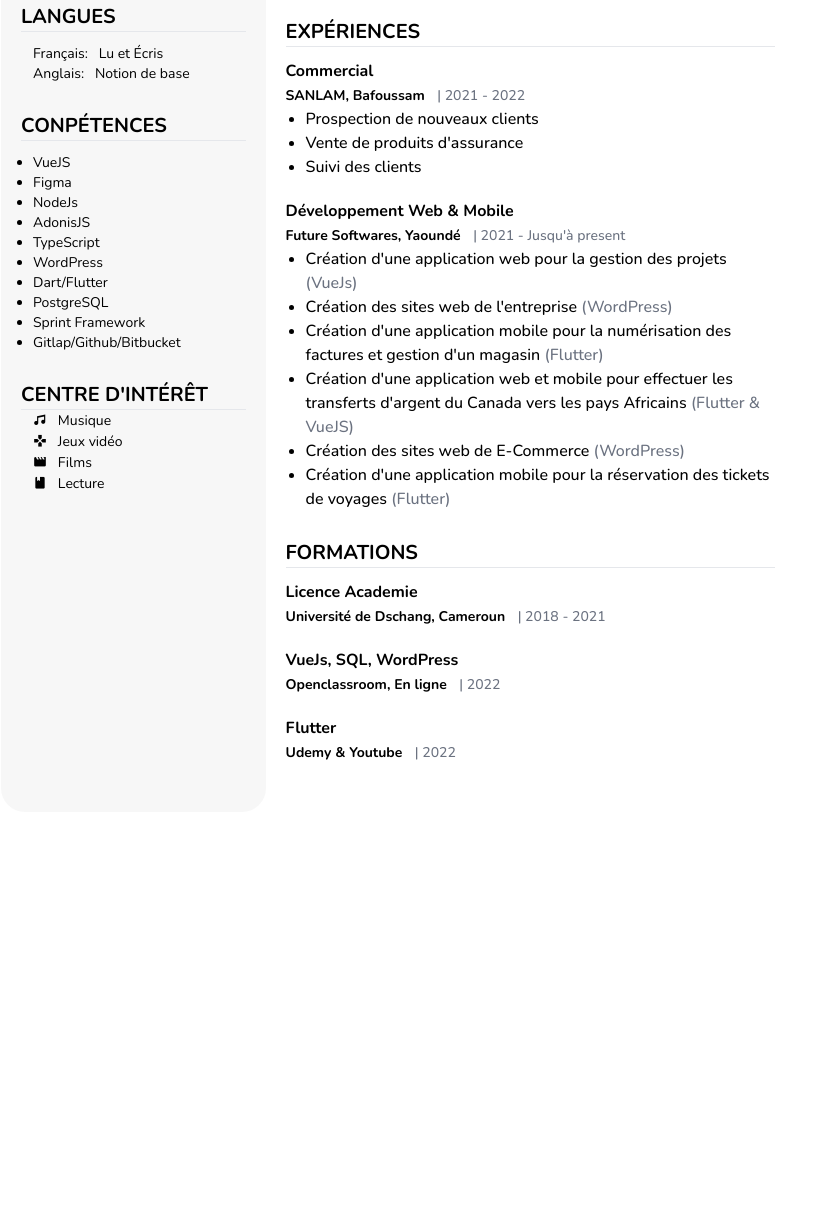
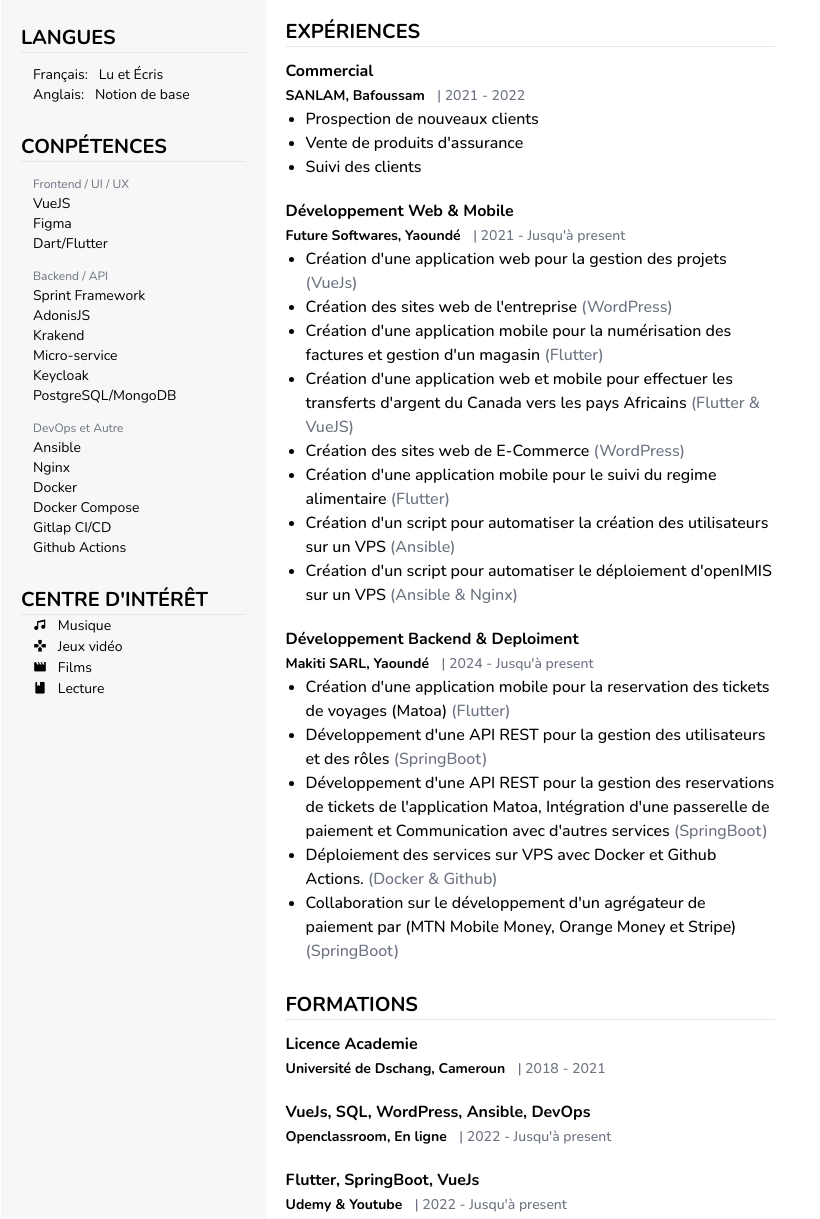
Before and after one commit to CyrilleSaga/curriculum, a website: page src/index.html in a window 1280 px wide. Shown: the part 320-1539 px from the top of the page, without its empty margins (0-820 px from the left). Before the commit the page ends 1132 px from the top, so only its background shows below. Drawn offline with nearby package versions, Linux system fonts and the light colour scheme.

Commit message:
Update .gitignore and enhance index.html and output.css with new content and styles

```diff
--- a/src/index.html
+++ b/src/index.html
@@ -40,6 +40,10 @@
               <span>+237 6 54 49 19 41</span>
             </div>
             <div class="text-sm ml-3">
+              <span class="mdi mdi-phone"></span> &nbsp;
+              <span>+237 6 89 57 09 81</span>
+            </div>
+            <div class="text-sm ml-3">
               <span class="mdi mdi-email"></span> &nbsp;
               <span>
                 <a href="mailto:cyrilletoumi8@gmail.com">
@@ -80,17 +84,27 @@
             <h2 class="text-xl font-extrabold uppercase">CONPÉTENCES</h2>
             <hr>
             <div class="text-sm ml-3 mt-3">
-              <ul class="list-disc">
+              <ul class="flex flex-col">
+                <span class="text-gray-500 text-[12px]">Frontend / UI / UX</span>
                 <li>VueJS</li>
                 <li>Figma</li>
-                <li>NodeJs</li>
+                <li>Dart/Flutter</li>
+
+                <span class="text-gray-500 text-[12px] mt-3">Backend / API</span>
+                <li>Sprint Framework</li>
                 <li>AdonisJS</li>
-                <li>TypeScript</li>
-                <li>WordPress</li>
-                <li>Dart/Flutter</li>
-                <li>PostgreSQL</li>
-                <li>Sprint Framework</li>
-                <li>Gitlap/Github/Bitbucket</li>
+                <li>Krakend</li>
+                <li>Micro-service</li>
+                <li>Keycloak</li>
+                <li>PostgreSQL/MongoDB</li>
+
+                <span class="text-gray-500 text-[12px] mt-3">DevOps et Autre</span>
+                <li>Ansible</li>
+                <li>Nginx</li>
+                <li>Docker</li>
+                <li>Docker Compose</li>
+                <li>Gitlap CI/CD</li>
+                <li>Github Actions</li>
               </ul>
             </div>
           </div>
@@ -118,6 +132,7 @@
               </ul>
             </div>
           </div>
+        </div>
       </section>
       <section class="w-8/12  min-h-full" id="content">
         <div class="p-5">
@@ -204,8 +219,60 @@
                   </li>
                   <li>
                     <p class="font-medium">
-                      Création d'une application mobile pour la réservation des tickets de voyages
+                      Création d'une application mobile pour le suivi du regime alimentaire
                       <span class="text-gray-500">(Flutter)</span>
+                    </p>
+                  </li>
+                  <li>
+                    <p class="font-medium">
+                      Création d'un script pour automatiser la création des utilisateurs sur un VPS
+                      <span class="text-gray-500">(Ansible)</span>
+                    </p>
+                  </li>
+                  <li>
+                    <p class="font-medium">
+                      Création d'un script pour automatiser le déploiement d'openIMIS sur un VPS
+                      <span class="text-gray-500">(Ansible & Nginx)</span>
+                    </p>
+                  </li>
+                </ul>
+              </div>
+              <div class="mb-5">
+                <h3 class="font-bold">Développement Backend & Deploiment</h3>
+                <p class="font-medium">
+                  <span class="font-bold text-sm">Makiti SARL, Yaoundé</span> &nbsp;
+                  <span class="text-sm text-gray-500">| 2024 - Jusqu'à present</span>
+                </p>
+                <ul class="list-disc ml-5">
+                  <li>
+                    <p class="font-medium">
+                      Création d'une application mobile pour la reservation des tickets de voyages (Matoa)
+                      <span class="text-gray-500">(Flutter)</span>
+                    </p>
+                  </li>
+                  <li>
+                    <p class="font-medium">
+                      Développement d'une API REST pour la gestion des utilisateurs et des rôles
+                      <span class="text-gray-500">(SpringBoot)</span>
+                    </p>
+                  </li>
+                  <li>
+                    <p class="font-medium">
+                      Développement d'une API REST pour la gestion des reservations de tickets de l'application Matoa,
+                      Intégration d'une passerelle de paiement et Communication avec d'autres services
+                      <span class="text-gray-500">(SpringBoot)</span>
+                    </p>
+                  </li>
+                  <li>
+                    <p class="font-medium">
+                      Déploiement des services sur VPS avec Docker et Github Actions.
+                      <span class="text-gray-500">(Docker & Github)</span>
+                    </p>
+                  </li>
+                  <li>
+                    <p class="font-medium">
+                      Collaboration sur le développement d'un agrégateur de paiement par (MTN Mobile Money, Orange Money et Stripe)
+                      <span class="text-gray-500">(SpringBoot)</span>
                     </p>
                   </li>
                 </ul>
@@ -226,17 +293,17 @@
                 </p>
               </div>
               <div class="mb-5">
-                <h3 class="font-bold">VueJs, SQL, WordPress</h3>
+                <h3 class="font-bold">VueJs, SQL, WordPress, Ansible, DevOps</h3>
                 <p class="font-medium">
                   <span class="font-bold text-sm">Openclassroom, En ligne</span> &nbsp;
-                  <span class="text-sm text-gray-500">| 2022</span>
+                  <span class="text-sm text-gray-500">| 2022 - Jusqu'à present</span>
                 </p>
               </div>
               <div class="mb-5">
-                <h3 class="font-bold">Flutter</h3>
+                <h3 class="font-bold">Flutter, SpringBoot, VueJs</h3>
                 <p class="font-medium">
                   <span class="font-bold text-sm">Udemy & Youtube</span> &nbsp;
-                  <span class="text-sm text-gray-500">| 2022</span>
+                  <span class="text-sm text-gray-500">| 2022 - Jusqu'à present</span>
                 </p>
               </div>
             </div>
```
Also changed, not shown: dist/output.css, 1 other file.
